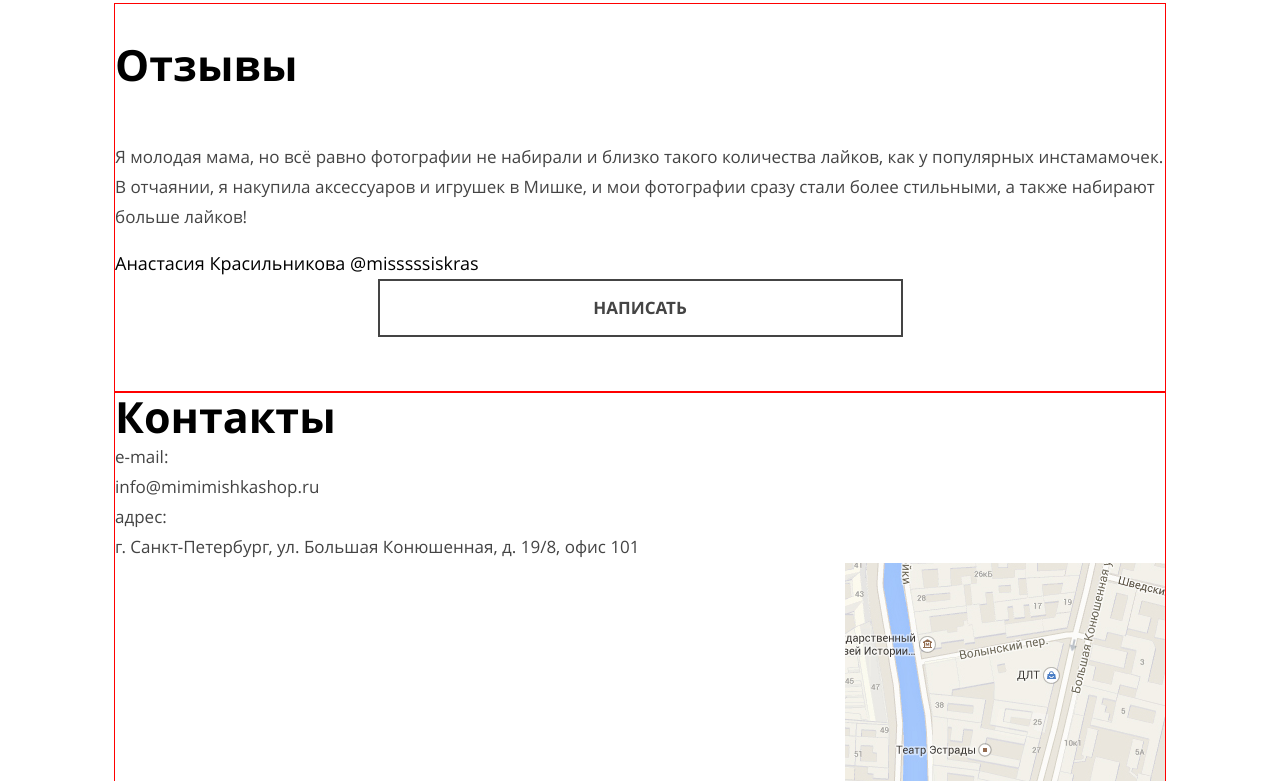
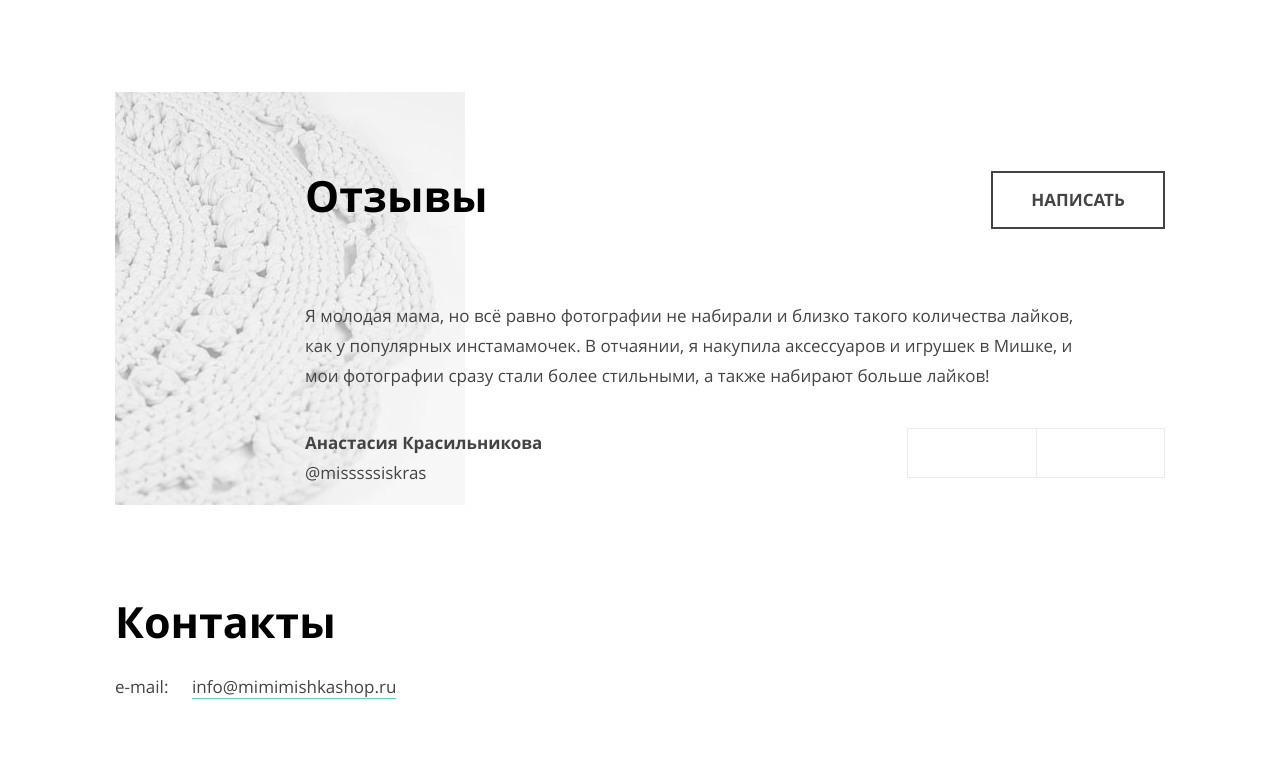
Before and after one commit to LbIdarka/234657-mishka, a website: page index.html in a window 1280 px wide. Shown: the part 2099-2880 px from the top of the page. Drawn offline with nearby package versions, Linux system fonts and the light colour scheme; files that its build step writes are made by us from their sources.

Commit message:
разметка разделов отзывы и контакты

```diff
--- a/index.html
+++ b/index.html
@@ -118,15 +118,15 @@
       </section>
       <section class="feedback">
         <h2 class="feedback__title">Отзывы</h2>
-        <blockquote class="feedback__text">
-          <p>Я молодая мама, но всё равно фотографии не набирали и близко такого количества лайков, как у популярных инстамамочек. В отчаянии, я накупила аксессуаров и игрушек в Мишке, и мои фотографии сразу стали более стильными, а также набирают больше лайков!</p>
-          <cite class="feedback__source">
+        <div class="feedback__blockquote">
+          <p class="feedback__blockquote-text">Я молодая мама, но всё равно фотографии не набирали и близко такого количества лайков, как у популярных инстамамочек. В отчаянии, я накупила аксессуаров и игрушек в Мишке, и мои фотографии сразу стали более стильными, а также набирают больше лайков!</p>
+          <p class="feedback__blockquote-source">
             <b>Анастасия Красильникова</b> @misssssiskras
-          </cite>
-        </blockquote>
-        <div class="feedback__controls">
-          <a class="feedback__controls--prev" href="#"></a>
-          <a class="feedback__controls--next" href="#"></a>
+          </p>
+          <div class="feedback__blockquote-controls">
+            <a class="feedback__blockquote-controls--prev" href="#"></a>
+            <a class="feedback__blockquote-controls--next" href="#"></a>
+          </div>
         </div>
         <a class="button" href="#">Написать</a>
       </section>
@@ -141,7 +141,7 @@
           </ul>
           <ul class="contacts__data-list">
             <li class="contacts__data-list-item">адрес:</li>
-            <li class="contacts__data-list-item">г. Санкт-Петербург, ул. Большая Конюшенная, д. 19/8, офис 101
+            <li class="contacts__data-list-item">г. Санкт-Петербург,<br> ул. Большая Конюшенная,<br> д. 19/8, офис 101
             </li>
           </ul>
         </div>
--- a/sass/blocks/contacts.scss
+++ b/sass/blocks/contacts.scss
@@ -1,27 +1,55 @@
 .contacts {
-
-  outline: $outline;
+margin-top: 40px;
+margin-bottom: 38px;
 }
 
 .contacts__data {
+  display: table;
+  width: 100%;
   @include conteiner;
+  border-spacing: 0 25px;
+
+  b {
+    display: table-caption;
+    @include font-style(18px, 30px, 700, #000000);
+  }
+}
+
+.contacts__data-list {
+  display: table-row;
 }
 
 .contacts__data-list-item {
-  @include font-style(15px, 30px, 400, #444444);
+  display: table-cell;
+  @include font-style(15px, 30px, 400, $text-color);
+  text-align: left;
+
+  &:first-child {
+    width: 77px;
+  }
+}
+
+.contacts__email {
+  border-bottom: 1px solid $color-green;
 }
 
 .contacts__map {
   width: 100%;
   height: 458px;
-  background: url("/img/map-mobile@1x.jpg") no-repeat 100% 100%;
+  background: #f3f1ea url("/img/map-mobile@1x.jpg") no-repeat 100% 100%;
 }
 
 .button {
   @include conteiner;
+  margin-top: 39px;
 }
 
 @media ($tablet-widths) {
+
+  .contacts {
+    margin-top: 72px;
+    margin-bottom: 57px;
+    }
 
   .contacts__data {
     display: flex;
@@ -36,14 +64,16 @@
 
   .contacts__data-list {
     width: 50%;
+    margin-bottom: 57px;
   }
 
   .contacts__data-list-item {
-  @include font-style(17px, 30px, 400, #444444);
+  @include font-style(17px, 30px, 400, $text-color);
   }
 
   .button {
     width: 230px;
+    margin-top: 57px;
     text-align: center;
   }
 }
--- a/sass/blocks/feedback.scss
+++ b/sass/blocks/feedback.scss
@@ -1,23 +1,42 @@
 .feedback {
   @include conteiner;
-  outline: $outline;
+  margin-top: 65px;
+  margin-bottom: 38px;
+
+  .button {
+  width: 100%;
+  }
 }
 
 .feedback__title {
   @include font-style(25px, 30px, 700, #000000);
 }
 
-.feedback__text {
+.feedback__blockquote {
   margin: 0;
   @include font-style(15px, 30px, 400, #444444);
+  margin-bottom: 35px;
 }
 
-.feedback__source {
+feedback__blockquote-source {
   @include font-style(18px, 24px, 400, #000000);
   font-style: normal;
+}
 
-  b {
-    font-weight: normal;
+.feedback__blockquote-controls {
+  display: flex;
+  width: 258px;
+  min-height: 50px;
+
+  &--prev {
+    width: 129px;
+    border: $border;
+  }
+
+  &--next {
+    width: 129px;
+    border: $border;
+    border-left: none;
   }
 }
 
@@ -25,26 +44,69 @@
 
   .feedback {
     display: flex;
+    width: 100%;
+    margin-top: 80px;
+    margin-bottom: 86px;
     flex-wrap: wrap;
     justify-content: space-between;
+    background: url("/img/review@1x.jpg") no-repeat 0 0;
+
+    .button {
+    flex-basis: 174px;
+    order: 2;
+    margin-top: 79px;
+    margin-right: 6.5104%;
+    align-self: flex-start;
+    }
   }
 
   .feedback__title {
+    order: 1;
+    margin-top: 79px;
+    margin-left: 6.5104%;
     @include font-style(43px, 50px, 700, #000000);
   }
 
-  .feedback__text {
+  .feedback__blockquote {
     order: 3;
     width: 100%;
+    @include conteiner;
     @include font-style(17px, 30px, 400, #444444);
   }
 
-  .feedback__controls {
-    order: 5;
+  .feedback__blockquote-source {
+    float: left;
+    width: 238px;
+    margin-top: 20px;
   }
 
-  .button {
-    order: 2;
-    align-self: center;
+  .feedback__blockquote-controls {
+    float: right;
+    margin-top: 20px;
   }
 }
+
+@media ($desktop-widths) {
+
+  .feedback {
+    @include conteiner;
+    margin-top: 88px;
+    margin-bottom: 92px;
+
+    .button {
+      margin-right: 0;
+    }
+  }
+
+  .feedback__title {
+    margin-left: 190px;
+  }
+
+  .feedback__blockquote {
+    margin-left: 190px;
+  }
+
+  .feedback__blockquote-text {
+    width: 770px;
+  }
+}
--- a/sass/blocks/video.scss
+++ b/sass/blocks/video.scss
@@ -11,8 +11,11 @@
   @include font-style(13px, 24px, 400, #444444);
 }
 
-.button {
+.video__description {
+
+  .button {
   width: 90%;
+  }
 }
 
 @media ($tablet-widths) {
```
